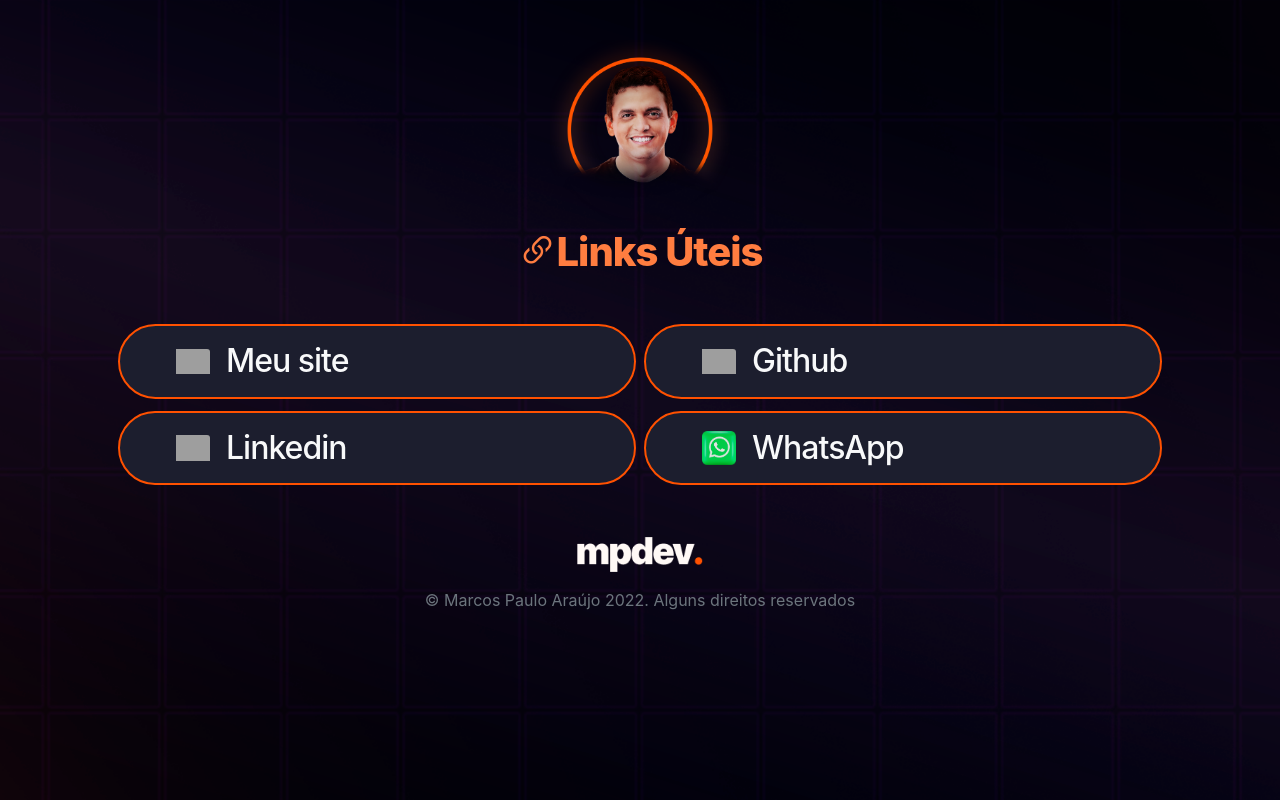
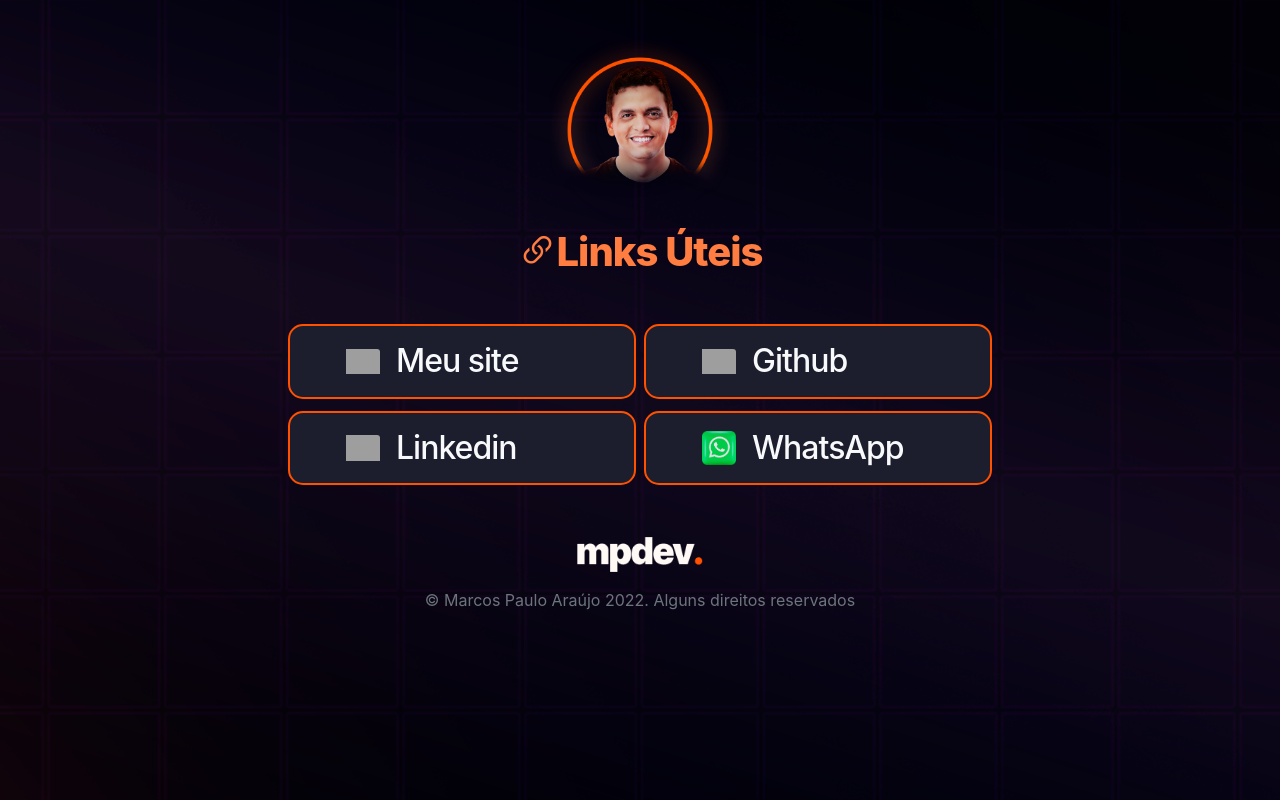
Before and after one commit to mpdevtech/link-bio, a plain HTML site: page index.html in a window 1280 px wide. Drawn offline with nearby package versions, Linux system fonts and the light colour scheme; grey boxes are pictures that could not be loaded.

Commit message:
Alteração no css e html

```diff
--- a/css/style.css
+++ b/css/style.css
@@ -7,14 +7,12 @@
    font-family: 'Inter', Arial, Helvetica, sans-serif;
    list-style: none;
    text-decoration: none;
-   /* color: #FFF9F6; */
 }
 body {
    /* overflow: hidden; */
    background: radial-gradient(circle, #151221 0%, #00020e 100%);
    background-image: url("./img/bg.png");
    background-repeat: no-repeat;
-
 }
 img {
    max-width: 100%;
@@ -26,7 +24,9 @@ img {
 .card-img-top {
    width: 50px !important;
 }
-
+.container {
+   max-width: 800px !important;
+}
 h1 {
    color: #FF7D40;
    font-weight: 800 !important;
@@ -36,7 +36,7 @@ h1, h2 {
 }
 .card {
    border: 2px solid #FF5100 !important;
-   border-radius: 50px !important;
+   border-radius: 15px !important;
    background-color: #1c1e2e !important;
 }
 .card:hover {
--- a/index.html
+++ b/index.html
@@ -19,7 +19,7 @@
          <img src="css/img/img-perifil.png" alt="imagem de perfil" class="img-profile p-0 m-0">
          <h1 class=" text-center mb-5 bi bi-link-45deg">Links Úteis</h1>
       </div>
-      <div class="row align-items-center justify-content-center  g-2">
+      <div class="row align-items-center justify-content-center g-2">
          <div class="col-sm-12 col-md-6">
             <div class="card mb-1 p-3 ">
                <a href="https://mpdevtech.github.io/marcospauloaraujo/" class="text-decoration-none d-flex fs-2 text-light align-items-center fw-bold ps-4" target="_blank">
@@ -36,7 +36,7 @@
                </a>
             </div>
          </div>
-         <div class="col-sm-12 col-md-6">
+         <div class="col-sm-12 col-md-6 justify-content-end">
             <div class="card mb-1 p-3">
                <a href="https://www.linkedin.com/in/marcospauloaraujo/" class="text-decoration-none d-flex fs-2 text-light align-items-center fw-bold ps-4" target="_blank">
                   <img src="css/img/linkedin.png" class="card-img-top ps-3"  alt="">
```
